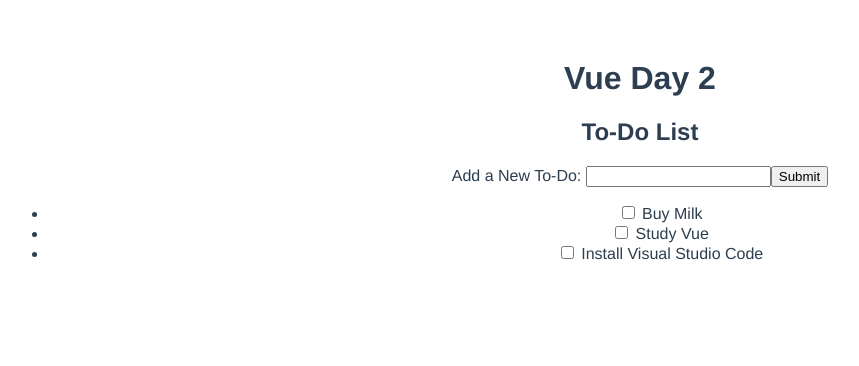
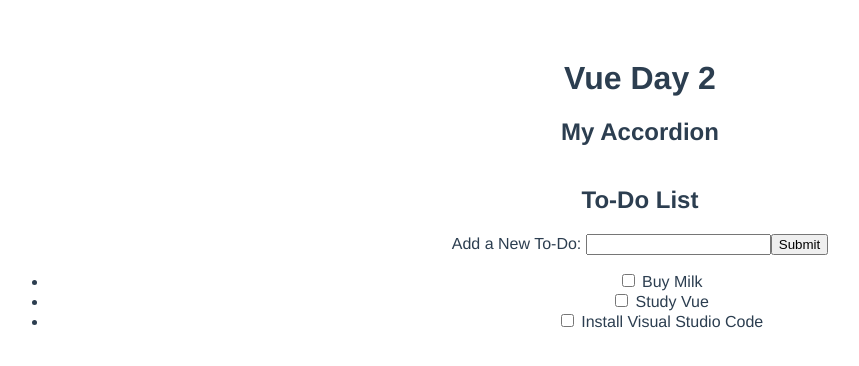
Before and after one commit to WarrenUhrich/vue-todo, a Vue app: page / in a window 1280 px wide. Shown: the top 366 px of the page, without its empty margins (0-859 px from the left). Built offline with nearby package versions, Linux system fonts and the light colour scheme.

Commit message:
Add base for accordion component (w/hide styles/class.)

```diff
--- a/src/App.vue
+++ b/src/App.vue
@@ -1,17 +1,20 @@
 <template>
   <div id="app">
     <h1>Vue Day 2</h1>
+    <Accordion />
     <TodoList />
   </div>
 </template>
 
 <script>
 import TodoList from './components/TodoList.vue'
+import Accordion from './components/Accordion.vue'
 
 export default {
   name: 'App',
   components: {
-    TodoList
+    TodoList,
+    Accordion
   }
 }
 </script>
--- /dev/null
+++ b/src/components/Accordion.vue
@@ -0,0 +1,30 @@
+<template>
+  <article class="accordion" :class="{ 'accordion-hide': hide }">
+    <h2>My Accordion</h2>
+    <p>
+      I'm text that will hide and show! Click the title to toggle my visibility. :)
+    </p>
+  </article>
+</template>
+
+<script>
+  export default {
+    name: 'Accordion',
+    data () {
+      return {
+        hide: true
+      }
+    }
+  }
+</script>
+
+<style>
+  .accordion p {
+    max-height: 100px;
+    overflow: hidden;
+    transition: 0.3s ease all;
+  }
+  .accordion-hide p {
+    max-height: 0;
+  }
+</style>
```
